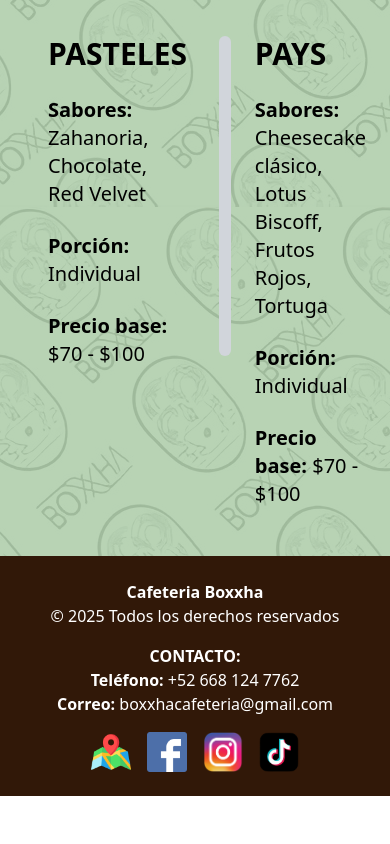
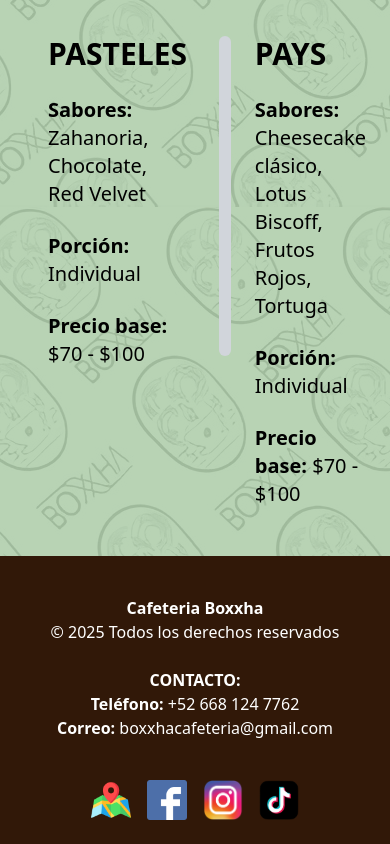
Before and after one commit to paolarent/Proyecto_Cafeteria_BOXXHA, a React (Vite) app in the folder front_cafeteria/: page /nuestro_menu in a window 390 px wide. Shown: the part 3565-4409 px from the top of the page. Before the commit the page ends 4361 px from the top, so only its background shows below. Built offline with nearby package versions, Linux system fonts and the light colour scheme.

Commit message:
Footer responsive

```diff
--- a/front_cafeteria/src/components/Footer.tsx
+++ b/front_cafeteria/src/components/Footer.tsx
@@ -6,10 +6,10 @@ import icon_tiktok from "../assets/Iconos/tiktok.png";
 const Footer = () => {
 
     return (
-        <footer className="bg-[#311808] text-white py-6 text-center font-Montserrat">
-            <div className="max-w-screen-xl mx-auto px-4 flex flex-col md:flex-row justify-between items-center space-y-4 md:space-y-0">
+        <footer className="bg-[#311808] text-white py-6 font-Montserrat">
+            <div className="max-w-screen-xl mx-auto px-4 flex flex-col md:flex-row justify-between items-center md:items-start gap-6 md:gap-12 text-center md:text-left">
                 <div>
-                <p className="font-bold">Cafeteria Boxxha</p>
+                    <p className="font-bold mt-4 text-center">Cafeteria Boxxha</p>
                     <p>© 2025 Todos los derechos reservados</p>
                 </div>
                 <div>
@@ -17,7 +17,7 @@ const Footer = () => {
                     <p><span className="font-semibold">Teléfono:</span> +52 668 124 7762</p>
                     <p><span className="font-semibold">Correo:</span> boxxhacafeteria@gmail.com</p>
                 </div>
-                <div className="flex space-x-4">
+                <div className="flex justify-center md:justify-end space-x-4 mt-4">
                     <a href="https://maps.app.goo.gl/xXKc4P2Y8jGBGfju6?g_st=com.google.maps.preview.copy" target="_blank" rel="noopener noreferrer">
                         <img src={icon_maps} alt="Mapas" title="MAPS" className="w-10 h-10" />
                     </a>
```
Lines whose indentation alone changed are shown as unchanged.
